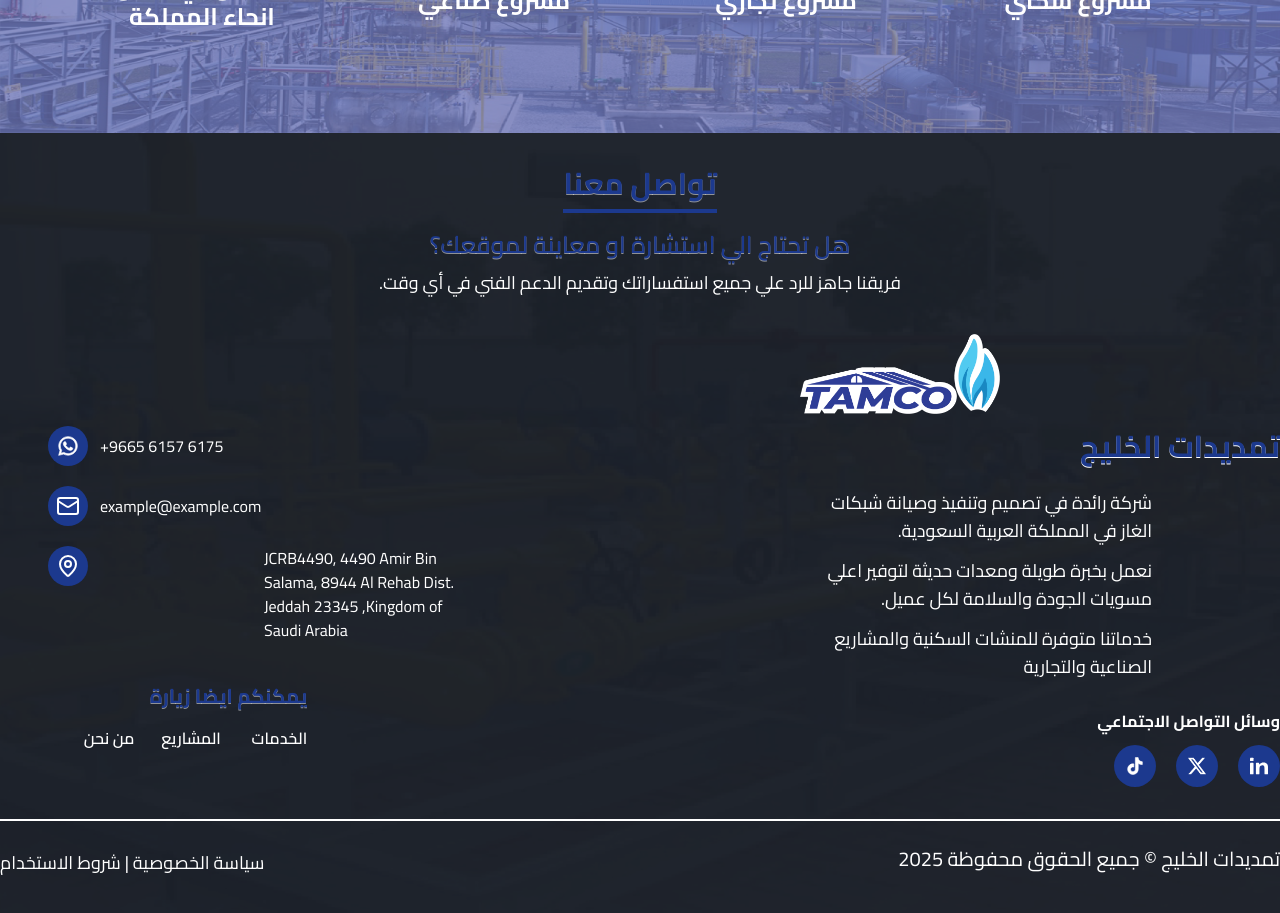
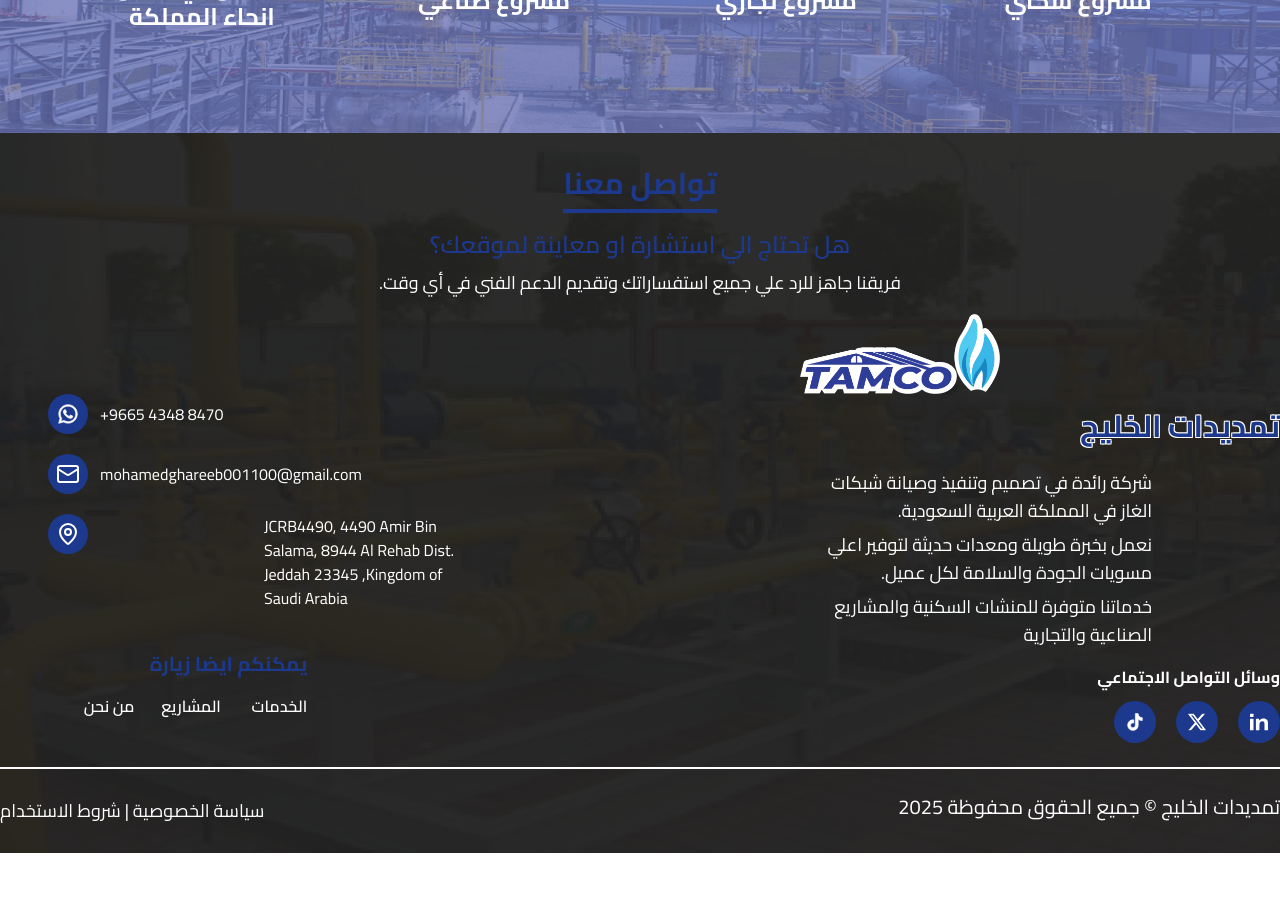
Before and after one commit to AbdEl-WahabGhareeb/tamdidat-elkhalij, a Next.js app: page / in a window 1280 px wide. Shown: the part 2720-3633 px from the top of the page. After the commit the page ends 3573 px from the top, so only its background shows below. Built offline with nearby package versions, Linux system fonts and the light colour scheme.

Commit message:
Deploying

```diff
--- a/src/app/globals.css
+++ b/src/app/globals.css
@@ -126,4 +126,5 @@
 
 @theme {
     --shadow-special: 1px 1px 20px #0000006a;
+    --text-shadow-special: -1px -1px  #fff , 1px 1px  #fff,-1px 1px #fff,1px -1px #fff;
 }
--- a/src/components/FooterComponent/Footer.tsx
+++ b/src/components/FooterComponent/Footer.tsx
@@ -8,13 +8,13 @@ export default function Footer() {
     return (
         <>
             <div className="bg-[url(/assets/footer.jpg)] bg-cover bg-center relative md:px-0">
-                <div className="layer absolute top-0 bottom-0 left-0 right-0 z-0 bg-gray-700/50 backdrop-brightness-5 "></div>
+                <div className="layer absolute top-0 bottom-0 left-0 right-0 z-0 bg-[#222222]/95 "></div>
 
                 <div
                     className="container relative text-white mx-auto pt-8 "
                     dir="rtl"
                 >
-                    <div className="flex text-shadow-2xs text-shadow-white/50 justify-center text-center w-full flex-col items-center">
+                    <div id="footer" className="flex justify-center text-center w-full flex-col items-center">
                         <p className="text-3xl text-blue-900 border-b-4 mb-2 border-b-blue-900 pb-2 font-bold w-fit">
                             تواصل معنا
                         </p>
@@ -28,7 +28,7 @@ export default function Footer() {
                         </p>
                     </div>
 
-                    <div className="grid grid-cols-1 items-center justify-center mb-8 md:grid-cols-2 lg:gap-80 mt-8">
+                    <div className="grid grid-cols-1 items-center justify-center mb-6 mt-3 md:grid-cols-2 lg:gap-80">
                         <div className="logo-and-desc w-4/5 mx-auto md:w-full flex-col justify-center items-start lg:items-center">
                             <div className="flex flex-col w-full mb-5 justify-start sm:items-start">
                                 <div className="relative mb-1 w-1/3 mt-3 sm:mt-0 min-w-[200px] sm:ms-auto h-[90px]">
@@ -40,20 +40,20 @@ export default function Footer() {
                                         alt="شعار شركة تمديدات الخليج في تذييل الصفحة"
                                     />
                                 </div>
-                                <h2 className="text-[1.8rem] text-shadow-2xs text-shadow-white md:text-[1.9rem] lg:text-[1.9rem] str font-bold text-blue-900">
+                                <h2 className="text-[1.8rem] text-shadow-special md:text-[1.9rem] lg:text-[1.9rem] str font-bold text-blue-900">
                                     تمديدات الخليج
                                 </h2>
                             </div>
-                            <div className="desc mb-7 text-lg w-full lg:ps-32">
+                            <div className="desc mb-4 text-lg w-full lg:ps-32">
                                 <p className="mt-1">
                                     شركة رائدة في تصميم وتنفيذ وصيانة شبكات
                                     الغاز في المملكة العربية السعودية.
                                 </p>
-                                <p className="mt-3">
+                                <p className="mt-1.5">
                                     نعمل بخبرة طويلة ومعدات حديثة لتوفير اعلي
                                     مسويات الجودة والسلامة لكل عميل.
                                 </p>
-                                <p className="mt-3">
+                                <p className="mt-1.5">
                                     خدماتنا متوفرة للمنشات السكنية والمشاريع
                                     الصناعية والتجارية
                                 </p>
@@ -117,7 +117,7 @@ export default function Footer() {
                                     className="text-base text-end font-medium"
                                     dir="ltr"
                                 >
-                                    +9665 6157 6175
+                                    +9665 4348 8470
                                 </p>
                             </div>
 
@@ -126,7 +126,7 @@ export default function Footer() {
                                     <Mail />
                                 </div>
                                 <p className="text-base text-end font-medium">
-                                    example@example.com
+                                    mohamedghareeb001100@gmail.com
                                 </p>
                             </div>
 
@@ -142,7 +142,7 @@ export default function Footer() {
                                 </div>
                             </div>
                             <div className="links w-full md:w-3/5 mt-5">
-                                <p className="font-bold mb-4 text-shadow-2xs text-shadow-white/50 text-xl text-blue-900">
+                                <p className="font-bold mb-4 text-xl text-blue-900">
                                     يمكنكم ايضا زيارة
                                 </p>
                                 <ul className="flex font-semibold ">
@@ -178,7 +178,7 @@ export default function Footer() {
 
                 <div className="bg-white w-full h-0.5 z-10 relative"></div>
 
-                <div className="flex container mx-auto flex-col text-center md:flex-row gap-3 justify-between items-center pb-8 pt-6  text-white relative z-10">
+                <div className="flex container mx-auto flex-col text-center md:flex-row gap-3 justify-between items-center py-6  text-white relative z-10">
                     <p className="text-lg">سياسة الخصوصية | شروط الاستخدام</p>
                     <p className="text-xl mb-2">
                         تمديدات الخليج © جميع الحقوق محفوظة 2025
--- a/src/components/Nav-Component/Navbar.tsx
+++ b/src/components/Nav-Component/Navbar.tsx
@@ -112,7 +112,16 @@ export default function Navbar() {
 
                             {/* Contact Us Button */}
                             <div className="flex relative flex-col group items-center space-y-3 w-1/2 mx-auto">
-                                <button className="data-[state=open]:focus:bg-blue-500 w-full z-50 data-[state=open]:bg-blue-500/50 bg-blue-900 px-6 p-2 font-semibold cursor-pointer text-lg rounded-3xl hover:bg-blue-500 text-white transition-all md:w-full">
+                                <button
+                                    onClick={() => {
+                                        const contactSection =
+                                            document.getElementById("footer");
+                                        contactSection?.scrollIntoView({
+                                            behavior: "smooth",
+                                        });
+                                    }}
+                                    className="data-[state=open]:focus:bg-blue-500 w-full z-50 data-[state=open]:bg-blue-500/50 bg-blue-900 px-6 p-2 font-semibold cursor-pointer text-lg rounded-3xl hover:bg-blue-500 text-white transition-all md:w-full"
+                                >
                                     تواصل معنا
                                 </button>
                                 <div className="opacity-0 absolute top-10 z-10 right-[50%] translate-x-[50%] bg-white rounded-b-3xl invisible group-hover:opacity-100 group-hover:visible transform group-hover:translate-y-0 -translate-y-2 transition-all duration-300 flex-col w-[100vw] pt-2">
@@ -132,7 +141,7 @@ export default function Navbar() {
                                         </div>
                                     </NavLink>
                                     <NavLink
-                                        href="mailto:abdosileem48@gmail.com"
+                                        href="mailto:mohamedghareeb001100@gmail.com"
                                         className="flex items-center justify-center gap-2 py-2 text-blue-900 hover:text-blue-500"
                                     >
                                         <span>عبر البريد</span>
@@ -158,7 +167,16 @@ export default function Navbar() {
                     >
                         <NavigationMenuList>
                             <NavigationMenuItem className="relative">
-                                <NavigationMenuTrigger className="data-[state=open]:focus:bg-blue-500 data-[state=open]:bg-blue-500/50 bg-blue-900 px-6 py-2 font-semibold cursor-pointer text-lg rounded-3xl data-[state=open]:hover:bg-blue-500 data-[state=open]:focus:text-white data-[state=open]:text-white hover:text-white text-white hover:bg-blue-500 focus:bg-blue-500 transition-all">
+                                <NavigationMenuTrigger
+                                    onClick={() => {
+                                        const contactSection =
+                                            document.getElementById("footer");
+                                        contactSection?.scrollIntoView({
+                                            behavior: "smooth",
+                                        });
+                                    }}
+                                    className="data-[state=open]:focus:bg-blue-500 data-[state=open]:bg-blue-500/50 bg-blue-900 px-6 py-2 font-semibold cursor-pointer text-lg rounded-3xl data-[state=open]:hover:bg-blue-500 data-[state=open]:focus:text-white data-[state=open]:text-white hover:text-white text-white hover:bg-blue-500 focus:bg-blue-500 transition-all"
+                                >
                                     تواصل معنا
                                 </NavigationMenuTrigger>
                                 <NavigationMenuContent className="z-50 w-[150px] md:-translate-x-4 absolute">
@@ -184,7 +202,7 @@ export default function Navbar() {
                                             </NavigationMenuLink>
                                             <NavigationMenuLink asChild>
                                                 <NavLink
-                                                    href="mailto:abdosileem48@gmail.com"
+                                                    href="mailto:mohamedghareeb001100@gmail.com"
                                                     className="flex-row items-center justify-end gap-2"
                                                 >
                                                     <span>علي الايميل</span>
```
Lines whose indentation alone changed are shown as unchanged.
